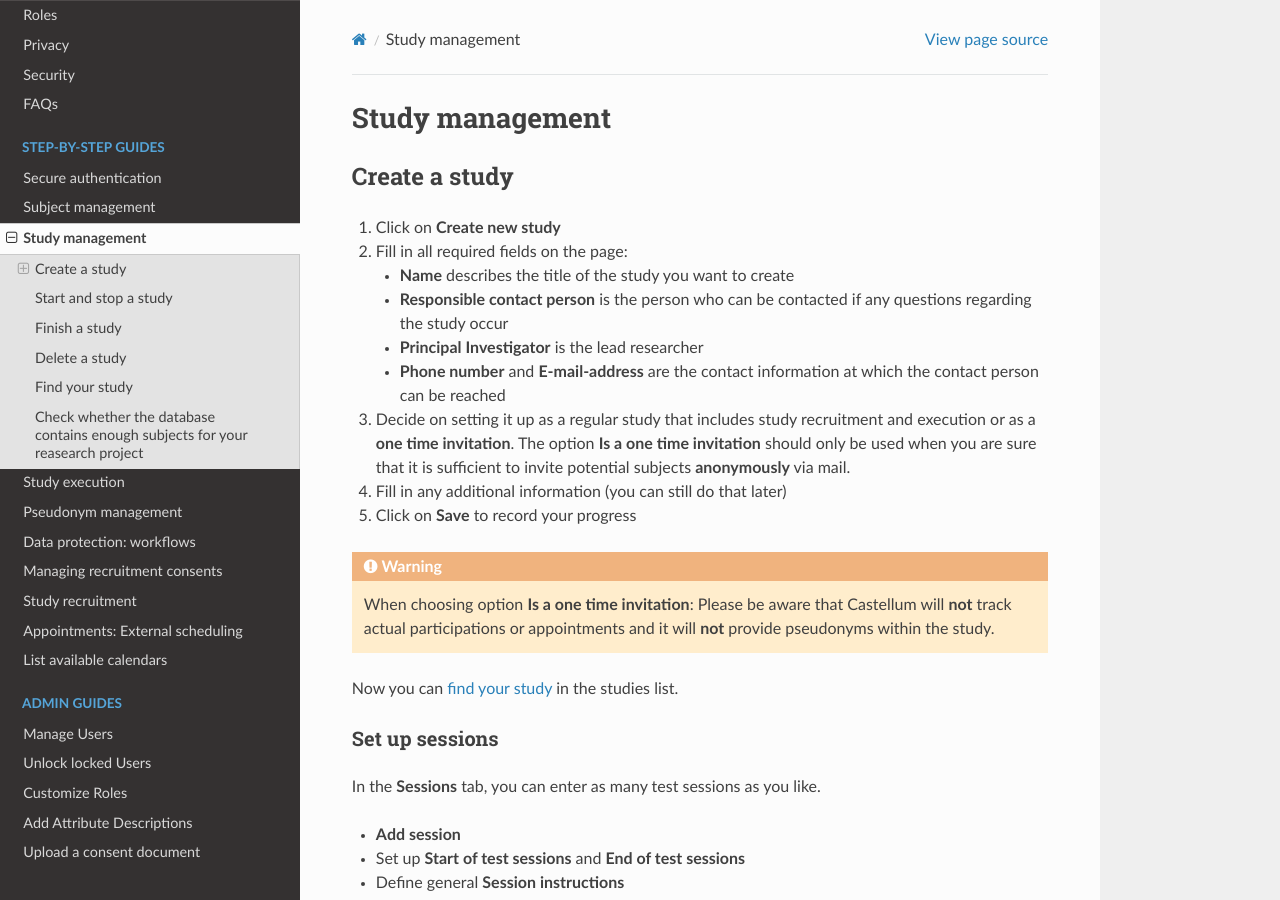
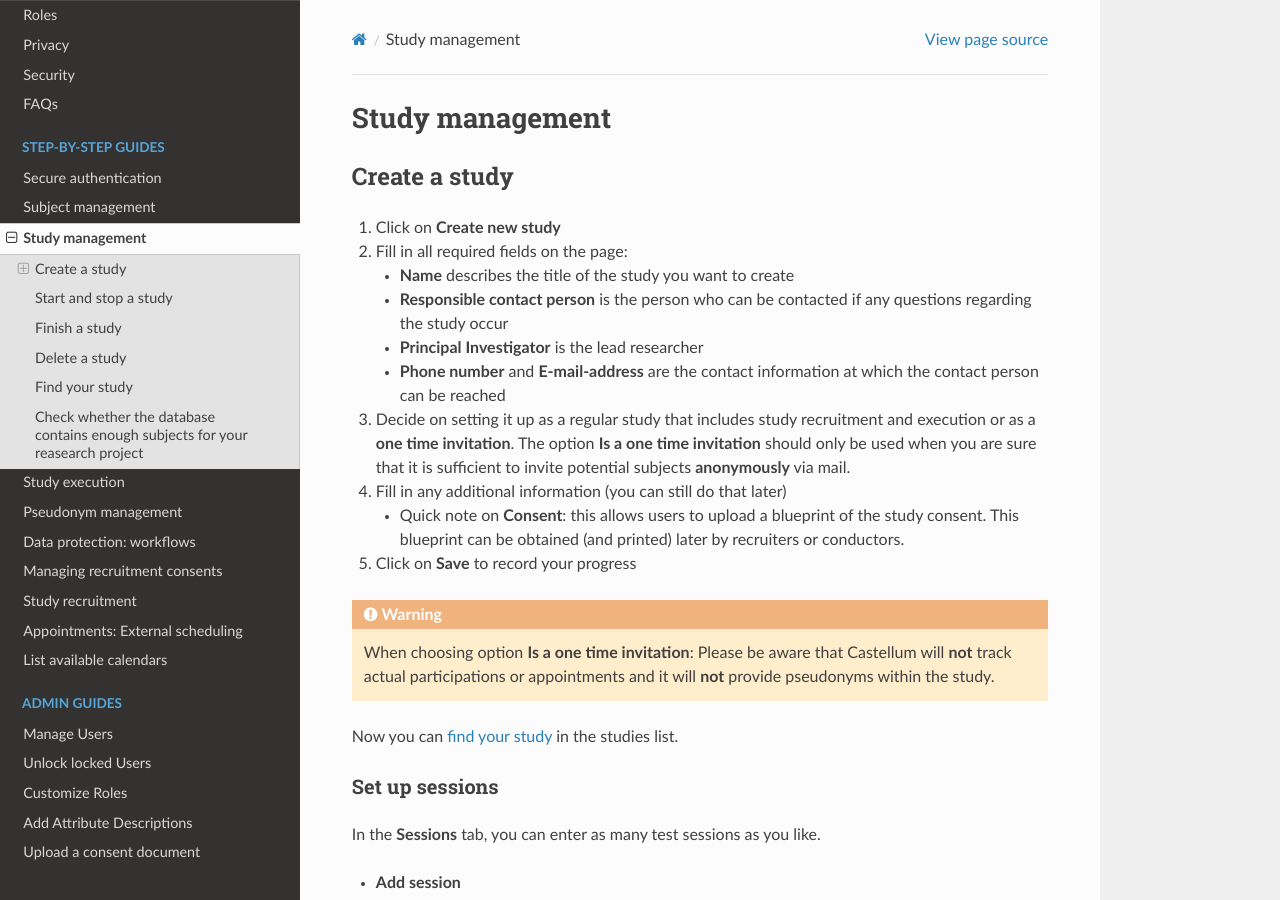
Before and after one commit to DouglasNeuroInformatics/castellum, a Sphinx documentation site: the page built from source/guides/study-management.rst, in a window 1280 px wide and 900 px high. Built offline with Sphinx 7.4.7 and the Read the Docs theme 2.0.0, drawn with Linux system fonts in a browser that asks for light colours.

Commit message:
add small hint on consent in study create

```diff
--- a/source/guides/study-management.rst
+++ b/source/guides/study-management.rst
@@ -25,6 +25,10 @@ Create a study
     invite potential subjects **anonymously** via mail.
 
 4.  Fill in any additional information (you can still do that later)
+
+    -   Quick note on **Consent**: this allows users to upload a blueprint of
+        the study consent. This blueprint can be obtained (and printed) later by
+        recruiters or conductors.
 
 5.  Click on **Save** to record your progress
 
```
